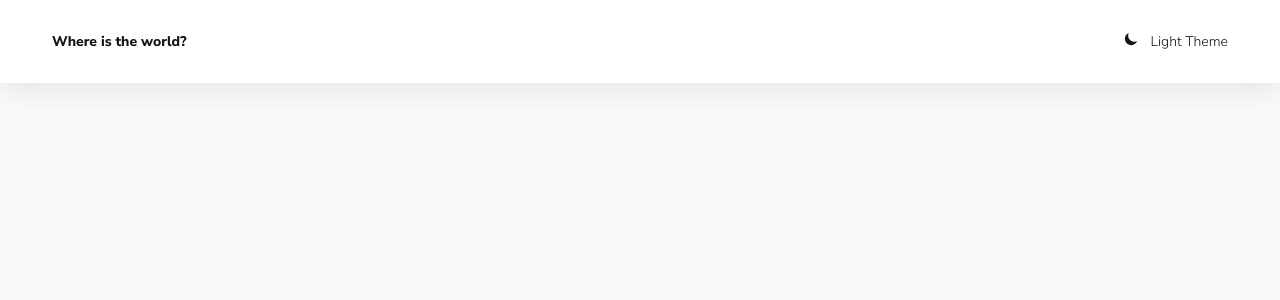
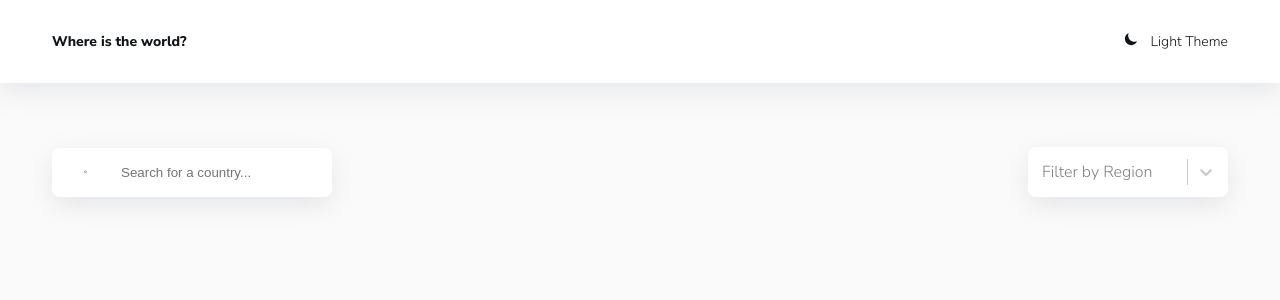
Before and after one commit to Kutsuruk/countries-app, a React (Create React App) app: page / in a window 1280 px wide. Shown: the top 300 px of the page. Built offline with nearby package versions, Linux system fonts and the light colour scheme; the HTML template or start-up script is replaced by a standard one.

Commit message:
Made form for region search. Create wrapper for components and apply styles for search form.

```diff
--- a/src/App.js
+++ b/src/App.js
@@ -1,10 +1,15 @@
 import React from "react";
 import Header from "./components/Header";
+import Main from "./components/Main";
+import Controls from "./components/Controls";
 
 function App() {
   return (
     <>
-      <Header />
+        <Header />
+        <Main>
+            <Controls />
+        </Main>
     </>
   );
 }
--- /dev/null
+++ b/src/components/Controls.js
@@ -0,0 +1,45 @@
+import React, {useState, useEffect} from "react";
+import Search from './Search'
+import {CustomSelect} from "./CustomSelect";
+import styled from "styled-components";
+
+const options = [
+    {value: 'Africa', label: 'Africa'},
+    {value: 'America', label: 'America'},
+    {value: 'Asia', label: 'Asia'},
+    {value: 'Asia', label: 'Asia'},
+    {value: 'Oceania', label: 'Oceania'},
+]
+
+const Wrapper = styled.div`
+  display: flex;
+  flex-direction: column;
+  align-items: flex-start;
+
+  @media(min-width: 767px) {
+    flex-direction: row;
+    justify-content: space-between;
+    align-items: center;
+  }
+`
+
+const Controls = () => {
+    const [search, setSearch] = useState('')
+    const [region, setRegion] = useState('')
+
+    return(
+        <Wrapper>
+            <Search search={search} setSearch={setSearch}/>
+            <CustomSelect
+                options={options}
+                placeholder='Filter by Region'
+                isClearable
+                isSearchable={false}
+                value={region}
+                onChange={setRegion}
+            />
+        </Wrapper>
+    )
+}
+
+export default Controls
--- /dev/null
+++ b/src/components/CustomSelect.js
@@ -0,0 +1,44 @@
+import styled from "styled-components";
+import Select from "react-select";
+
+export const CustomSelect = styled(Select).attrs({
+    styles: {
+        control: (provided) => ({
+            ...provided,
+            backgroundColor: 'var(--color-ui-base)',
+            color: 'var(--colors-text)',
+            borderRadius: 'var(--radii)',
+            padding: '0.25rem',
+            border: 'none',
+            boxShadow: 'var(--shadow)',
+            height: '50px'
+        }),
+        option: (provided, state) => ({
+            ...provided,
+            cursor: 'pointer',
+            color: 'var(--colors-text)',
+            backgroundColor: state.isSelected ? 'var(--colors-bg)' : 'var(--colors-ui-base)'
+        }),
+    },
+})`
+  width: 200px;
+  border-radius: var(--radii);
+  font-family: var(--family);
+  border: none;
+
+  & > * {
+    box-shadow: var(--shadow);
+  }
+
+  & > input {
+    padding-left: 0.25rem;
+  }
+
+  & > * {
+    color: var(--colors-text) !important;
+  }
+
+  & > div[id] {
+    background-color: var(--colors-ui-base);
+  }
+`
--- /dev/null
+++ b/src/components/Main.js
@@ -0,0 +1,21 @@
+import React from "react";
+import styled from "styled-components";
+import {Container} from "./Container";
+
+const Wrapper = styled.main`
+  padding: 2rem 0;
+
+  @media(min-width: 767px){
+    padding: 4rem 0;
+  }
+`
+
+const Main = ({children}) => {
+    return(
+        <Wrapper>
+            <Container>{children}</Container>
+        </Wrapper>
+    )
+}
+
+export default Main
--- /dev/null
+++ b/src/components/Search.js
@@ -0,0 +1,42 @@
+import React from "react";
+import styled from "styled-components";
+import {IoSearch} from 'react-icons/io5'
+
+const InputContainer = styled.label`
+  background-color: var(--color-ui-base);
+  padding: 1rem 2rem;
+  display: flex;
+  align-items: center;
+
+  border-radius: var(--radii);
+  box-shadow: var(--shadow);
+  width: 100%;
+  margin-bottom: 1.5rem;
+
+  @media(min-width: 767px) {
+    margin-bottom: 0;
+    width: 280px;
+  }
+`
+
+const Input = styled.input.attrs({
+    type: 'search',
+    placeholder: 'Search for a country...',
+})`
+  margin-left: 2rem;
+  border: none;
+  outline: none;
+  color: var(--colors-text);
+  background-color: var(--color-ui-base);
+`
+
+const Search = ({search, setSearch}) => {
+    return(
+        <InputContainer>
+            <IoSearch />
+            <Input onChange={e => setSearch(e.target.value)} value={search} />
+        </InputContainer>
+    )
+}
+
+export default Search
```
